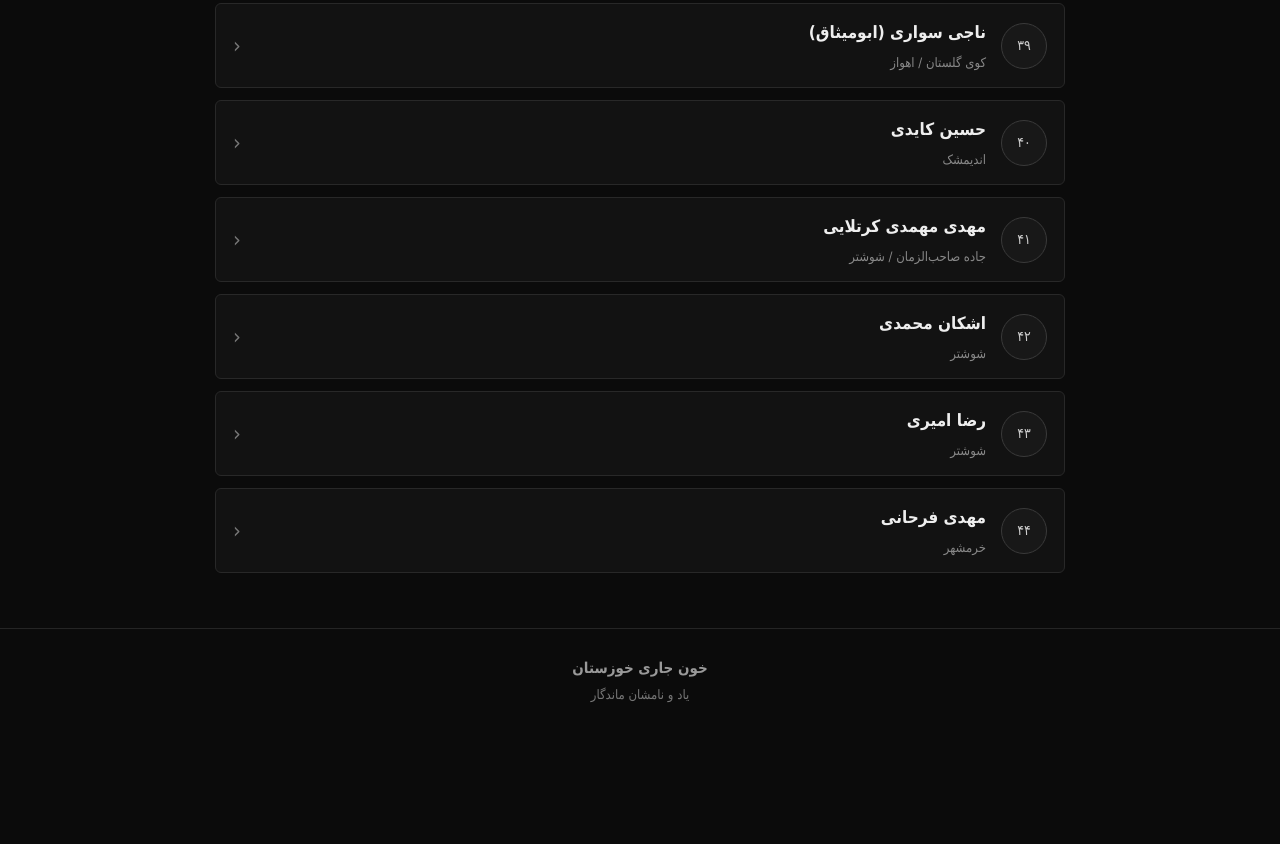
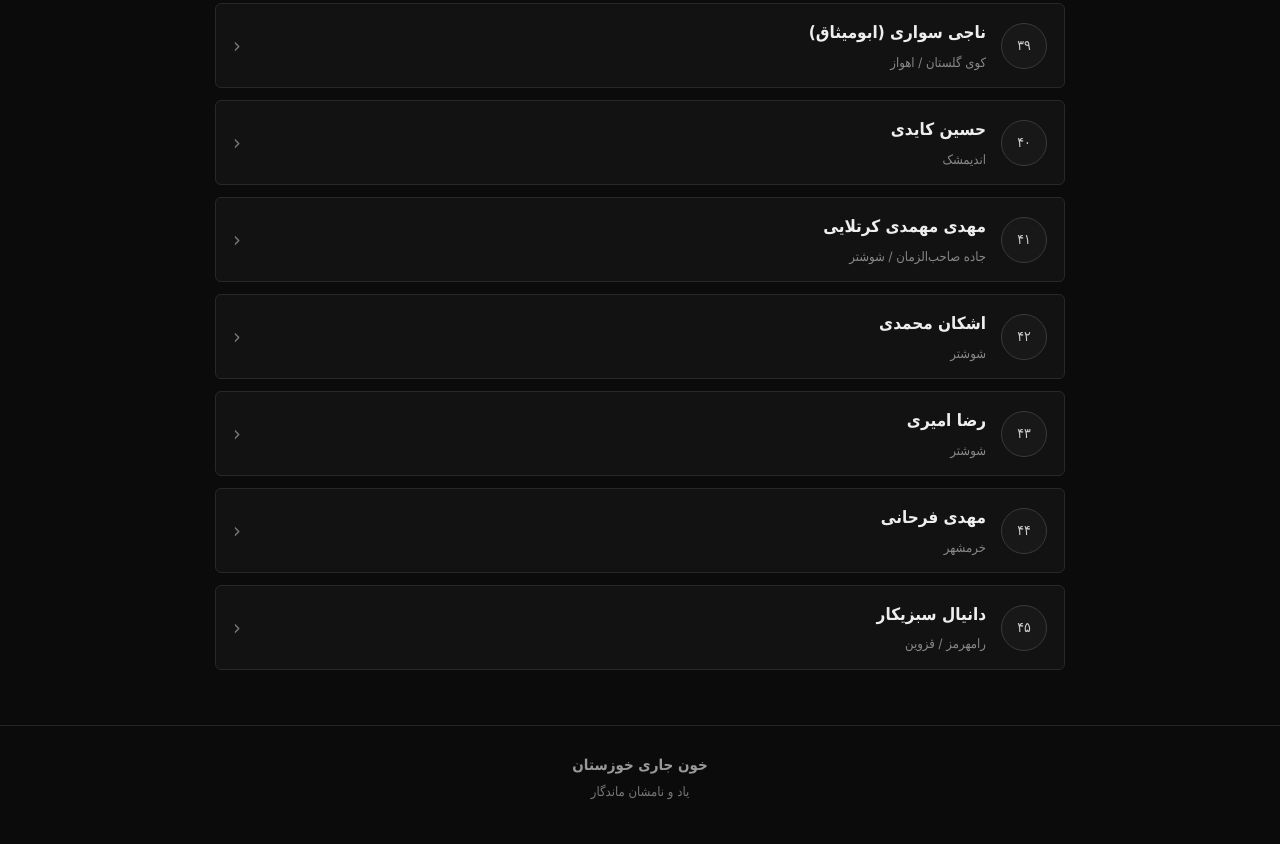
Before and after one commit to armin388shahram-wq/armin388shahram-wq.github.io, a plain HTML site: page index.html in a window 1280 px wide. Shown: the part 4484-5328 px from the top of the page. Before the commit the page ends 5231 px from the top, so only its background shows below. Drawn offline with Linux system fonts and the light colour scheme.

Commit message:
Add Danial Sabzikar #45 to memorial archive

```diff
--- a/index.html
+++ b/index.html
@@ -1089,6 +1089,16 @@
             </div>
             <div class="arrow">‹</div>
         </a>
+
+        <!-- ۴۵ -->
+        <a href="danial-sabzikar-45.html" class="person">
+            <div class="number">۴۵</div>
+            <div class="person-info">
+                <div class="person-name">دانیال سبزیکار</div>
+                <div class="person-location">رامهرمز / قزوین</div>
+            </div>
+            <div class="arrow">‹</div>
+        </a>
 </section>
 
 
@@ -1108,7 +1118,7 @@
 </footer>
 
 
-<!-- به‌روزرسانی آرشیو: ثبت پرونده‌های یادبود تا شماره ۴۴ -->
+<!-- به‌روزرسانی آرشیو: ثبت پرونده‌های یادبود تا شماره ۴۵ -->
 </body>
 
 </html>
```
